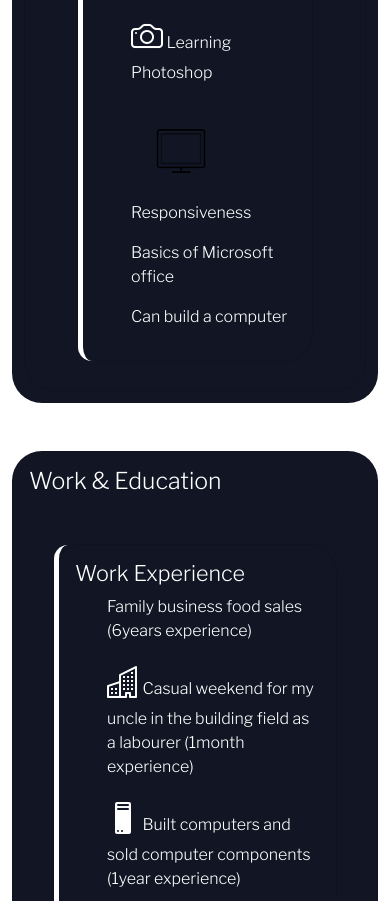
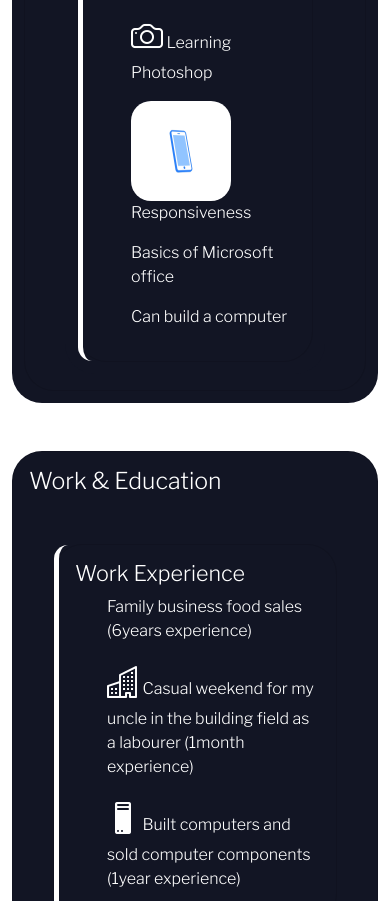
Before and after one commit to GarlicBuns19/Portfolio2, a plain HTML site: page index.html in a window 390 px wide. Shown: the part 3307-4208 px from the top of the page. Drawn offline with nearby package versions, Linux system fonts and the light colour scheme; files whose address does not match are found by name.

Commit message:
added new responsive gif

```diff
--- a/index.html
+++ b/index.html
@@ -346,7 +346,7 @@
                                                         <p><i class="bi bi-camera" id="li-icon"></i> Learning Photoshop</p>
                                                     </li>
                                                     <li>
-                                                        <img src="./images/animat-responsive.gif" alt="" width="100px" height="100px"><p> Responsiveness</p>
+                                                        <img src="./images/responsive.gif" alt="" width="100px" height="100px" style="border-radius: 20px;"><p> Responsiveness</p>
                                                     </li>
                                                     <li>
                                                         <p>Basics of Microsoft office</p>
```
Also changed, not shown: images/responsive.gif (added).
